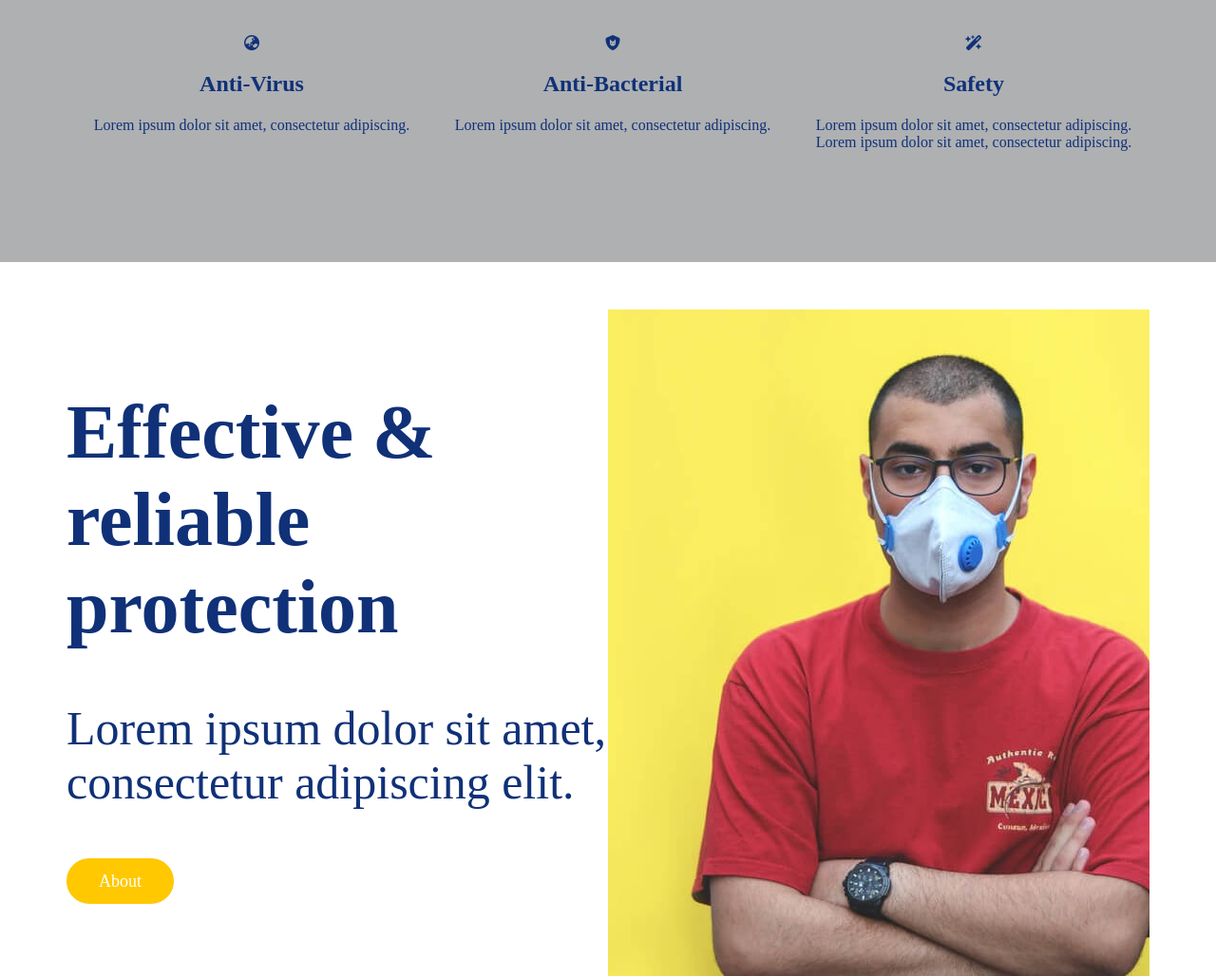
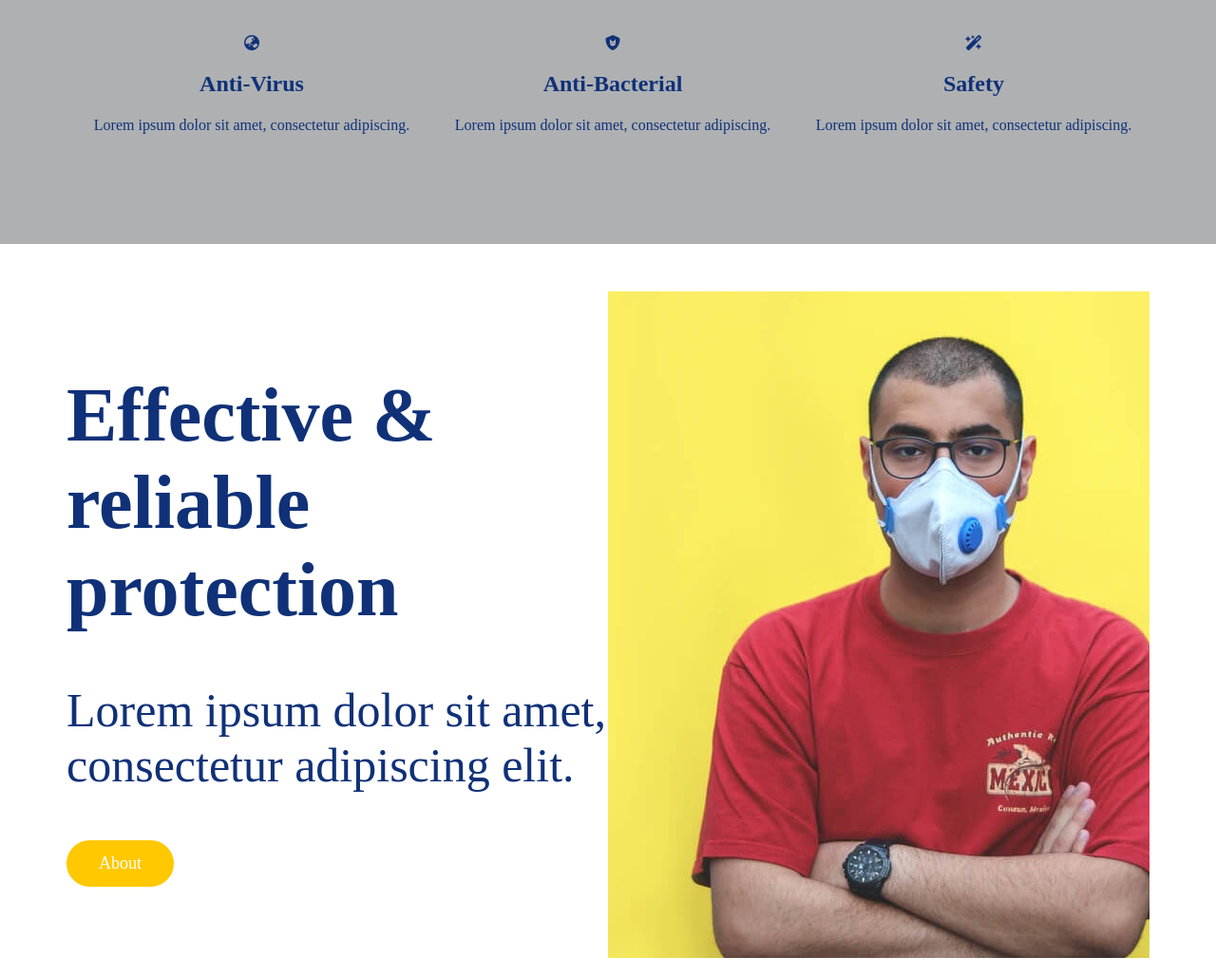
Before and after one commit to Hiencute-dev/demo, a plain HTML site: page index.html in a window 1280 px wide. Shown: the part 1354-2382 px from the top of the page at 95% size. Drawn offline with nearby package versions, Linux system fonts and the light colour scheme; a web font is replaced by a local one.

Commit message:
create product

```diff
--- a/index.html
+++ b/index.html
@@ -206,8 +206,7 @@
                             <p class="inner-desc">
                                 Lorem ipsum dolor sit amet,
                                 consectetur adipiscing.
-                                Lorem ipsum dolor sit amet,
-                                consectetur adipiscing.
+
                             </p>
                     </div>
             </div>
```
